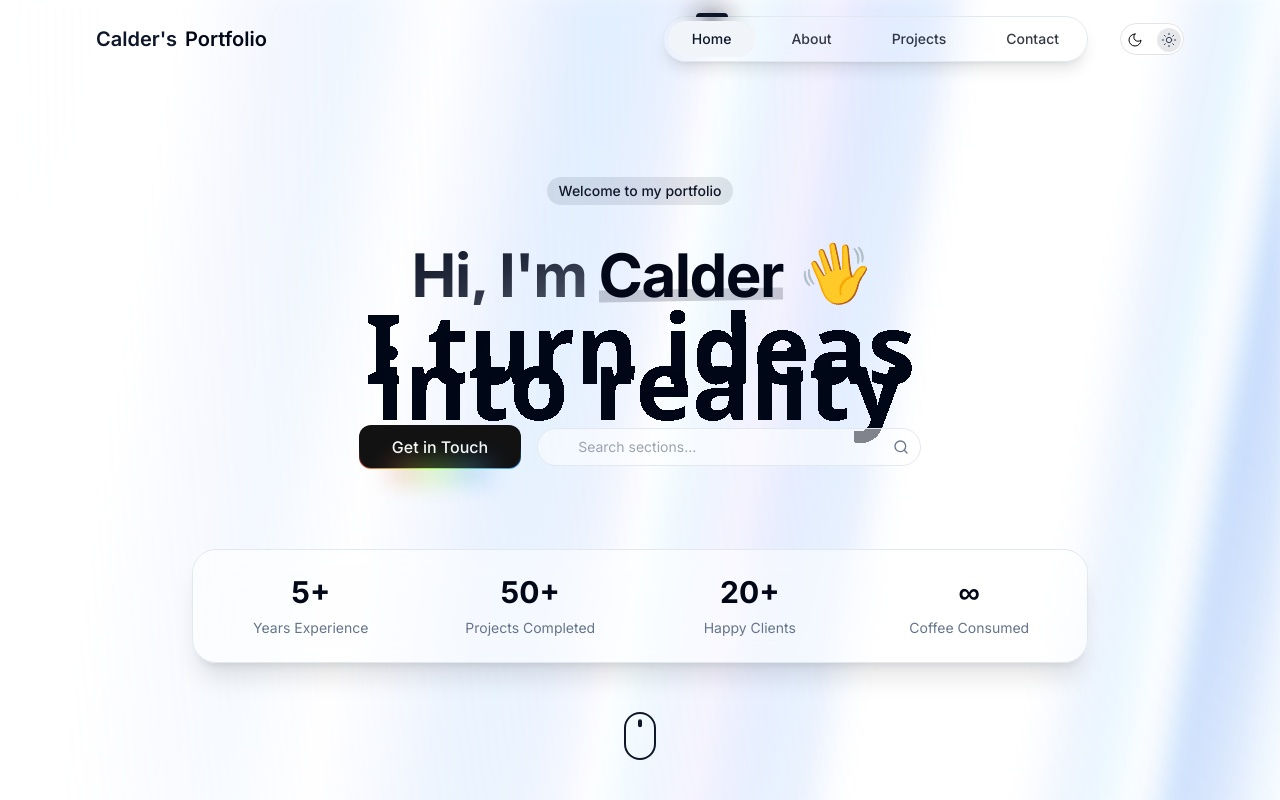
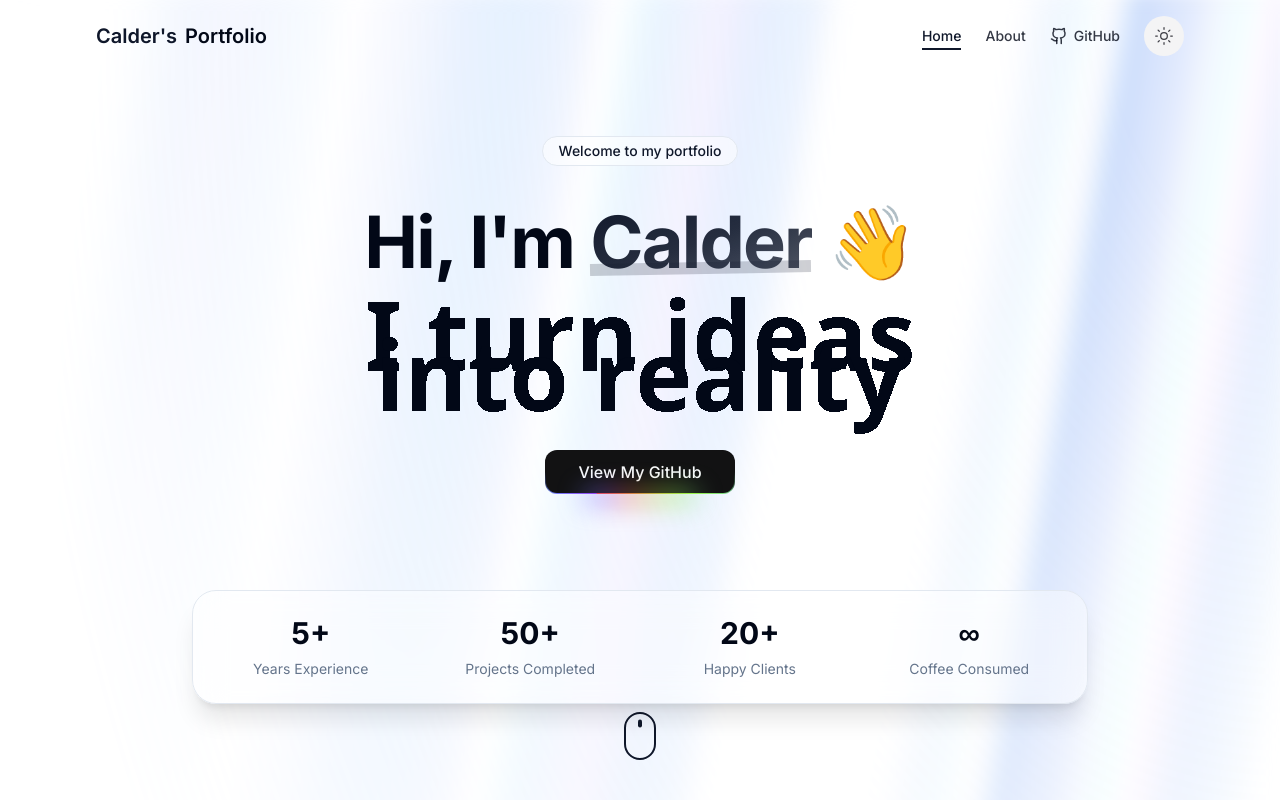
Before and after one commit to Da-Coder-Jr/Calder-Dev, a React (Vite) app: page / in a window 1280 px wide. Shown: the top 800 px of the page. Built offline with nearby package versions, Linux system fonts and the light colour scheme.

Commit message:
Refactor: Improve UI and remove features
This commit refactors the UI to improve aesthetics, removes the search bar and contact section, and consolidates the GitHub link.

```diff
--- a/src/components/Hero.tsx
+++ b/src/components/Hero.tsx
@@ -1,6 +1,5 @@
 
 import { motion, useAnimation } from "framer-motion";
-import { SearchBar } from "./SearchBar";
 import { RainbowButton } from "./RainbowButton";
 import { MorphingText } from "./MorphingText";
 import { useEffect } from "react";
@@ -13,10 +12,10 @@ export function Hero() {
     const waveAnimation = async () => {
       while (true) {
         await waveControls.start({
-          rotate: [0, 20, 0, 20, 0],
-          transition: { duration: 1.5, repeat: 2, repeatDelay: 1 }
+          rotate: [0, 15, 0, 15, 0],
+          transition: { duration: 1.5, repeat: 1, repeatDelay: 1 }
         });
-        await new Promise(resolve => setTimeout(resolve, 5000));
+        await new Promise(resolve => setTimeout(resolve, 4000));
       }
     };
 
@@ -26,32 +25,34 @@ export function Hero() {
   return (
     <section id="home" className="min-h-screen pt-20 pb-10 flex flex-col justify-center relative overflow-hidden">
       {/* Background gradient effects */}
-      <div className="absolute top-0 left-0 w-full h-full -z-10 opacity-40">
+      <div className="absolute top-0 left-0 w-full h-full -z-10 opacity-30">
         <div className="absolute top-1/4 left-1/4 w-96 h-96 bg-purple-300 dark:bg-purple-800 rounded-full mix-blend-multiply dark:mix-blend-lighten filter blur-3xl opacity-70 animate-pulse" style={{ animationDuration: '8s' }}></div>
         <div className="absolute top-1/3 right-1/4 w-80 h-80 bg-yellow-300 dark:bg-yellow-700 rounded-full mix-blend-multiply dark:mix-blend-lighten filter blur-3xl opacity-70 animate-pulse" style={{ animationDuration: '10s' }}></div>
         <div className="absolute bottom-1/4 left-1/3 w-72 h-72 bg-pink-300 dark:bg-pink-800 rounded-full mix-blend-multiply dark:mix-blend-lighten filter blur-3xl opacity-70 animate-pulse" style={{ animationDuration: '12s' }}></div>
       </div>
 
       <div className="container mx-auto px-4 relative z-10">
-        <div className="max-w-3xl mx-auto text-center">
+        <div className="max-w-4xl mx-auto text-center">
           <motion.div
-            initial={{ opacity: 0, y: 20 }}
-            animate={{ opacity: 1, y: 0 }}
-            transition={{ duration: 0.5 }}
+            initial={{ opacity: 0 }}
+            animate={{ opacity: 1 }}
+            transition={{ duration: 0.8 }}
             className="mb-6"
           >
-            <span className="inline-block py-1 px-3 mb-4 text-sm font-medium bg-primary/10 text-primary rounded-full">Welcome to my portfolio</span>
+            <span className="inline-block py-1 px-4 mb-4 text-sm font-medium bg-background/50 border border-border backdrop-blur-sm text-primary rounded-full">Welcome to my portfolio</span>
           </motion.div>
 
+          <div className="flex flex-col items-center gap-6">
             <motion.h1
               initial={{ opacity: 0, y: 20 }}
               animate={{ opacity: 1, y: 0 }}
-            transition={{ duration: 0.5, delay: 0.1 }}
-            className="text-4xl sm:text-5xl md:text-6xl font-bold mb-6 tracking-tight flex items-center justify-center gap-3"
+              transition={{ duration: 0.5, delay: 0.2 }}
+              className="text-4xl sm:text-6xl md:text-7xl font-bold tracking-tight"
             >
-            <span className="text-gradient">Hi, I'm </span>
-            <span className="relative inline-block">
-              <span className="relative z-10">Calder</span>
+              <div className="mb-3 flex items-center justify-center gap-4">
+                <span>Hi, I'm</span>
+                <span className="relative">
+                  <span className="relative z-10 text-gradient">Calder</span>
                   <span className="absolute bottom-1 left-0 w-full h-3 bg-primary/20 -z-0 transform -rotate-1"></span>
                 </span>
                 <motion.span
@@ -61,13 +62,14 @@ export function Hero() {
                 >
                   👋
                 </motion.span>
+              </div>
             </motion.h1>
 
             <motion.div
               initial={{ opacity: 0, y: 20 }}
               animate={{ opacity: 1, y: 0 }}
-            transition={{ duration: 0.5, delay: 0.2 }}
-            className="mb-8"
+              transition={{ duration: 0.5, delay: 0.4 }}
+              className="mb-8 w-full"
             >
               <MorphingText
                 texts={[
@@ -76,31 +78,30 @@ export function Hero() {
                   "I craft digital solutions",
                   "I turn ideas into reality"
                 ]}
-              className="text-2xl md:text-3xl h-12 md:h-16"
+                className="text-2xl md:text-4xl h-16 md:h-20"
               />
             </motion.div>
 
             <motion.div
               initial={{ opacity: 0, y: 20 }}
               animate={{ opacity: 1, y: 0 }}
-            transition={{ duration: 0.5, delay: 0.3 }}
-            className="flex flex-col sm:flex-row gap-4 justify-center items-center"
+              transition={{ duration: 0.5, delay: 0.6 }}
+              className="flex justify-center"
             >
               <RainbowButton
-              onClick={() => document.querySelector('#contact')?.scrollIntoView({ behavior: 'smooth' })}
+                onClick={() => window.open('https://github.com/Da-Coder-Jr', '_blank')}
               >
-              Get in Touch
+                View My GitHub
               </RainbowButton>
-
-            <SearchBar />
             </motion.div>
+          </div>
         </div>
 
         <motion.div
           initial={{ opacity: 0, y: 40 }}
           animate={{ opacity: 1, y: 0 }}
-          transition={{ duration: 0.6, delay: 0.4 }}
-          className="mt-20 max-w-4xl mx-auto bg-background/50 dark:bg-background/30 backdrop-blur-lg border border-border rounded-3xl p-6 shadow-xl"
+          transition={{ duration: 0.6, delay: 0.8 }}
+          className="mt-24 max-w-4xl mx-auto bg-background/40 dark:bg-background/20 backdrop-blur-lg border border-border rounded-3xl p-6 shadow-xl"
         >
           <div className="grid grid-cols-2 md:grid-cols-4 gap-8 text-center">
             <div className="space-y-2">
--- a/src/components/Navbar.tsx
+++ b/src/components/Navbar.tsx
@@ -1,21 +1,18 @@
 
 import { useEffect, useState } from "react";
 import { motion } from "framer-motion";
-import { Home, User, Briefcase, Mail, Menu, X } from "lucide-react";
+import { Github, Menu, X } from "lucide-react";
 import { cn } from "@/lib/utils";
 import { ThemeToggle } from "@/components/ThemeToggle";
 
 interface NavItem {
   name: string;
   url: string;
-  icon: typeof Home;
 }
 
 const navItems: NavItem[] = [
-  { name: "Home", url: "#home", icon: Home },
-  { name: "About", url: "#about", icon: User },
-  { name: "Projects", url: "#projects", icon: Briefcase },
-  { name: "Contact", url: "#contact", icon: Mail },
+  { name: "Home", url: "#home" },
+  { name: "About", url: "#about" },
 ];
 
 export function Navbar() {
@@ -86,17 +83,13 @@ export function Navbar() {
       {/* Mobile menu */}
       {isMobile && (
         <motion.div
-          className={`fixed inset-0 z-40 bg-background/80 backdrop-blur-md flex-col items-center justify-center gap-8 p-4 ${isMenuOpen ? 'flex' : 'hidden'}`}
+          className={`fixed inset-0 z-40 bg-background/90 backdrop-blur-md flex-col items-center justify-center gap-8 p-4 ${isMenuOpen ? 'flex' : 'hidden'}`}
           initial={{ opacity: 0 }}
           animate={{ opacity: isMenuOpen ? 1 : 0 }}
           transition={{ duration: 0.2 }}
         >
           <ThemeToggle className="mb-4" />
-          {navItems.map((item) => {
-            const Icon = item.icon;
-            const isActive = activeTab === item.name;
-
-            return (
+          {navItems.map((item) => (
             <a
               key={item.name}
               href={item.url}
@@ -106,23 +99,30 @@ export function Navbar() {
               }}
               className={cn(
                 "flex items-center gap-3 px-4 py-3 rounded-lg transition-colors",
-                  isActive
+                activeTab === item.name
                   ? "bg-primary/10 text-primary"
                   : "text-foreground/70 hover:text-primary hover:bg-primary/5"
               )}
             >
-                <Icon size={20} />
               <span>{item.name}</span>
             </a>
-            );
-          })}
+          ))}
+          <a
+            href="https://github.com/Da-Coder-Jr"
+            target="_blank"
+            rel="noopener noreferrer"
+            className="flex items-center gap-2 px-4 py-3 rounded-lg text-foreground/70 hover:text-primary hover:bg-primary/5"
+          >
+            <Github size={20} />
+            <span>GitHub</span>
+          </a>
         </motion.div>
       )}
 
-      {/* Desktop navbar */}
+      {/* Desktop navbar - simplified like the reference */}
       <div
         className={cn(
-          "fixed top-0 left-0 right-0 z-50 transition-all duration-300 hidden md:block",
+          "fixed top-0 left-0 right-0 z-50 transition-all duration-300",
           scrolled ? "py-2 bg-background/80 backdrop-blur-md shadow-sm" : "py-4"
         )}
       >
@@ -132,48 +132,44 @@ export function Navbar() {
             <span>Portfolio</span>
           </a>
 
-          <div className="flex items-center gap-8">
-            <div className="flex items-center gap-3 bg-background/5 backdrop-blur-lg py-1 px-1 rounded-full shadow-lg border border-border">
-              {navItems.map((item) => {
-                const Icon = item.icon;
-                const isActive = activeTab === item.name;
-
-                return (
+          <div className="flex items-center gap-6">
+            <div className="hidden md:flex items-center gap-6">
+              {navItems.map((item) => (
                 <a
                   key={item.name}
                   href={item.url}
                   onClick={() => setActiveTab(item.name)}
                   className={cn(
-                      "relative cursor-pointer text-sm font-medium px-6 py-2 rounded-full transition-colors",
-                      "text-foreground/80 hover:text-primary",
-                      isActive && "bg-muted text-primary",
+                    "relative text-sm font-medium transition-colors",
+                    activeTab === item.name
+                      ? "text-primary"
+                      : "text-foreground/80 hover:text-primary"
                   )}
                 >
-                    <span className="hidden md:inline">{item.name}</span>
-                    <span className="md:hidden">
-                      <Icon size={18} strokeWidth={2.5} />
-                    </span>
-                    {isActive && (
+                  {item.name}
+                  {activeTab === item.name && (
                     <motion.div
-                        layoutId="lamp"
-                        className="absolute inset-0 w-full bg-primary/5 rounded-full -z-10"
+                      layoutId="navIndicator"
+                      className="absolute -bottom-1 left-0 w-full h-0.5 bg-primary"
                       initial={false}
                       transition={{
                         type: "spring",
                         stiffness: 300,
                         damping: 30,
                       }}
-                      >
-                        <div className="absolute -top-2 left-1/2 -translate-x-1/2 w-8 h-1 bg-primary rounded-t-full">
-                          <div className="absolute w-12 h-6 bg-primary/20 rounded-full blur-md -top-2 -left-2" />
-                          <div className="absolute w-8 h-6 bg-primary/20 rounded-full blur-md -top-1" />
-                          <div className="absolute w-4 h-4 bg-primary/20 rounded-full blur-sm top-0 left-2" />
-                        </div>
-                      </motion.div>
+                    />
                   )}
                 </a>
-                );
-              })}
+              ))}
+              <a
+                href="https://github.com/Da-Coder-Jr"
+                target="_blank"
+                rel="noopener noreferrer"
+                className="text-sm font-medium text-foreground/80 hover:text-primary transition-colors flex items-center gap-1.5"
+              >
+                <Github size={18} />
+                <span>GitHub</span>
+              </a>
             </div>
 
             <ThemeToggle />
--- a/src/components/ThemeToggle.tsx
+++ b/src/components/ThemeToggle.tsx
@@ -2,6 +2,7 @@
 import { useState, useEffect } from "react";
 import { Moon, Sun } from "lucide-react";
 import { cn } from "@/lib/utils";
+import { motion } from "framer-motion";
 
 interface ThemeToggleProps {
   className?: string;
@@ -13,7 +14,7 @@ export function ThemeToggle({ className }: ThemeToggleProps) {
   // Check the system preference on initial load
   useEffect(() => {
     const darkModeMediaQuery = window.matchMedia('(prefers-color-scheme: dark)');
-    const initialIsDark = darkModeMediaQuery.matches;
+    const initialIsDark = darkModeMediaQuery.matches || document.documentElement.classList.contains('dark');
     setIsDark(initialIsDark);
 
     // Apply the class immediately on component mount
@@ -47,61 +48,31 @@ export function ThemeToggle({ className }: ThemeToggleProps) {
   };
 
   return (
-    <button
+    <motion.button
       className={cn(
-        "flex w-16 h-8 p-1 rounded-full cursor-pointer transition-all duration-300",
+        "flex w-10 h-10 rounded-full cursor-pointer justify-center items-center",
         isDark
-          ? "bg-zinc-950 border border-zinc-800"
-          : "bg-white border border-zinc-200",
+          ? "bg-zinc-800"
+          : "bg-zinc-100",
         className
       )}
       onClick={toggleTheme}
+      whileTap={{ scale: 0.9 }}
       role="button"
       aria-label={isDark ? "Switch to light mode" : "Switch to dark mode"}
       tabIndex={0}
     >
-      <div className="flex justify-between items-center w-full">
-        <div
-          className={cn(
-            "flex justify-center items-center w-6 h-6 rounded-full transition-transform duration-300",
-            isDark
-              ? "transform translate-x-0 bg-zinc-800"
-              : "transform translate-x-8 bg-gray-200"
-          )}
-        >
-          {isDark ? (
-            <Moon
-              className="w-4 h-4 text-white"
-              strokeWidth={1.5}
-            />
-          ) : (
-            <Sun
-              className="w-4 h-4 text-gray-700"
-              strokeWidth={1.5}
-            />
-          )}
-        </div>
-        <div
-          className={cn(
-            "flex justify-center items-center w-6 h-6 rounded-full transition-transform duration-300",
-            isDark
-              ? "bg-transparent"
-              : "transform -translate-x-8"
-          )}
-        >
-          {isDark ? (
-            <Sun
-              className="w-4 h-4 text-gray-500"
-              strokeWidth={1.5}
-            />
-          ) : (
-            <Moon
-              className="w-4 h-4 text-black"
-              strokeWidth={1.5}
-            />
-          )}
-        </div>
-      </div>
-    </button>
+      <motion.div
+        initial={false}
+        animate={{ rotate: isDark ? 0 : 180, opacity: 1 }}
+        transition={{ duration: 0.3, ease: "easeInOut" }}
+      >
+        {isDark ? (
+          <Moon className="w-5 h-5 text-white" strokeWidth={1.5} />
+        ) : (
+          <Sun className="w-5 h-5 text-zinc-700" strokeWidth={1.5} />
+        )}
+      </motion.div>
+    </motion.button>
   );
 }
--- a/src/pages/Index.tsx
+++ b/src/pages/Index.tsx
@@ -3,8 +3,6 @@ import { useEffect } from "react";
 import { Navbar } from "@/components/Navbar";
 import { Hero } from "@/components/Hero";
 import { AboutSection } from "@/components/AboutSection";
-import { ProjectsSection } from "@/components/ProjectsSection";
-import { ContactSection } from "@/components/ContactSection";
 import { Footer } from "@/components/Footer";
 import { AuroraBackground } from "@/components/AuroraBackground";
 import { motion } from "framer-motion";
@@ -65,8 +63,6 @@ const Index = () => {
         <Navbar />
         <Hero />
         <AboutSection />
-        <ProjectsSection />
-        <ContactSection />
         <Footer />
       </motion.div>
     </AuroraBackground>
```
Lines whose indentation alone changed are shown as unchanged.
